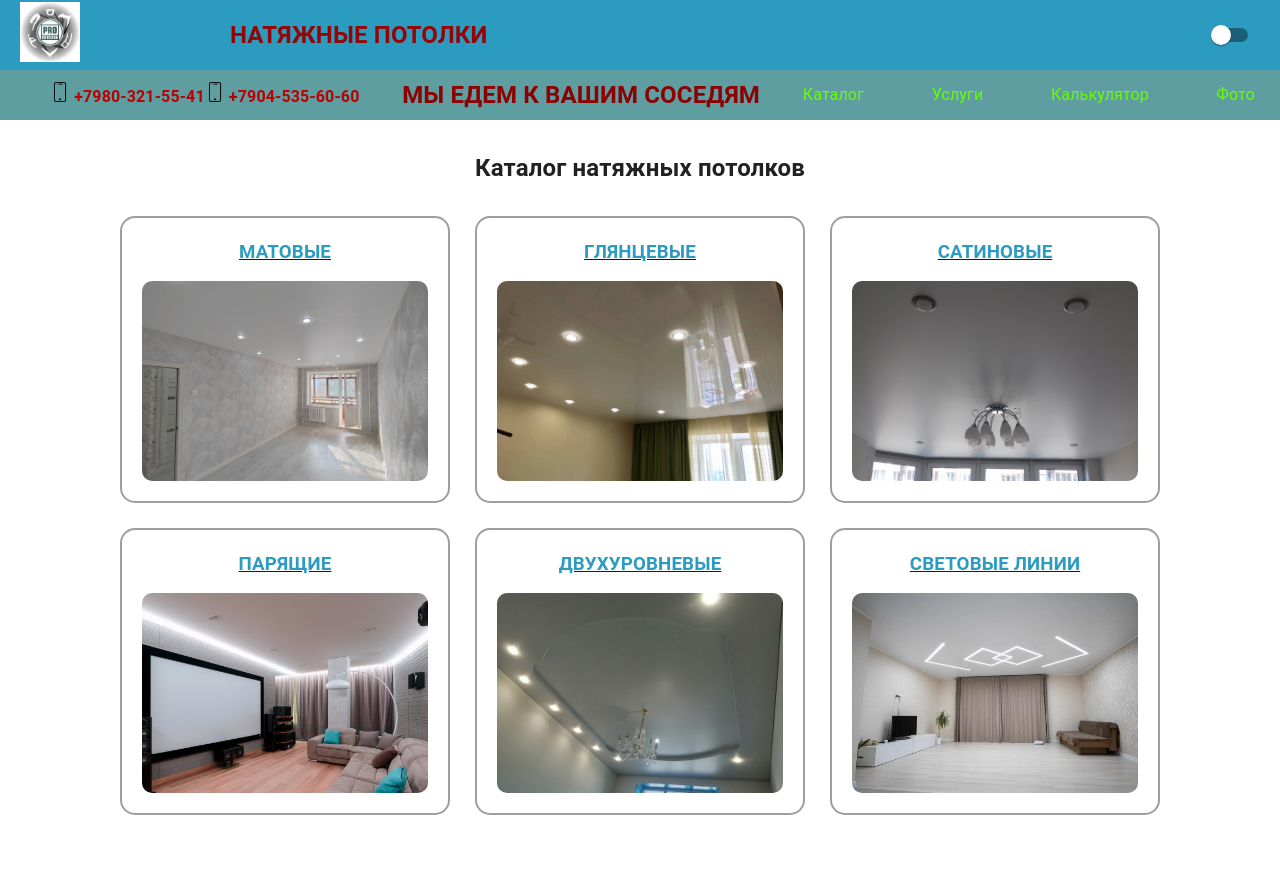
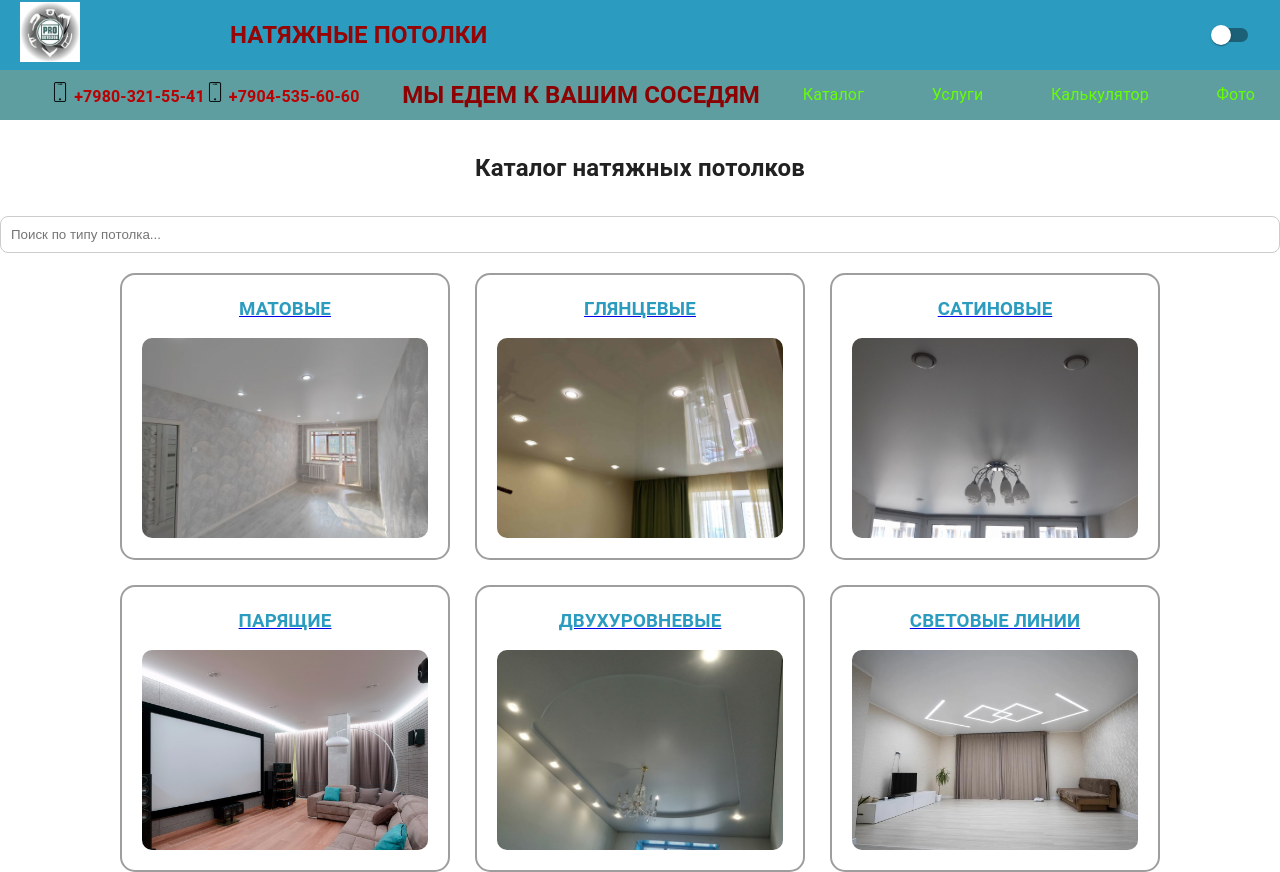
Before and after one commit to SanyaSkl/ceilings-project, a React (Vite) app: page /catalog in a window 1280 px wide. Before the commit the page ends 815 px from the top, so only its background shows below. Built offline with nearby package versions, Linux system fonts and the light colour scheme.

Commit message:
added search functionality with custom hook

```diff
--- /dev/null
+++ b/src/features/search/model/useSearch.ts
@@ -0,0 +1,21 @@
+import { useState, useMemo } from "react"
+
+type Item = {
+    title: string
+}
+
+export const useSearch = <T extends Item>(data: T[]) => {
+    const [query, setQuery] = useState("")
+
+    const filtered = useMemo(() => {
+        return data.filter((item) =>
+            item.title.toLowerCase().includes(query.toLowerCase())
+        )
+    }, [data, query])
+
+    return {
+        query,
+        setQuery,
+        filtered,
+    }
+}
--- /dev/null
+++ b/src/features/search/ui/SearchInput.tsx
@@ -0,0 +1,21 @@
+type Props = {
+    value: string
+    onChange: (value: string) => void
+}
+
+export const SearchInput = ({ value, onChange }: Props) => {
+    return (
+        <input
+            placeholder="Поиск по типу потолка..."
+            value={value}
+            onChange={(e) => onChange(e.target.value)}
+            style={{
+                padding: "10px",
+                width: "100%",
+                marginBottom: "20px",
+                borderRadius: "8px",
+                border: "1px solid #ccc",
+            }}
+        />
+    )
+}
--- a/src/pages/catalog/Catalog.tsx
+++ b/src/pages/catalog/Catalog.tsx
@@ -5,6 +5,8 @@ import {CatalogSkeleton} from "./CatalogSkeleton"
 import {EmptyState} from "@/shared/ui/EmptyState/EmptyState.tsx";
 import {ErrorState} from "@/shared/ui/ErrorState/ErrorState.tsx";
 import Button from "@mui/material/Button";
+import {useSearch} from "@/features/search/model/useSearch.ts";
+import {SearchInput} from "@/features/search/ui/SearchInput.tsx";
 
 const typeNames: Record<string, string> = {
     matte: "МАТОВЫЕ",
@@ -17,6 +19,18 @@ const typeNames: Record<string, string> = {
 
 export const Catalog = () => {
     const {data: products, isLoading, error, refetch} = useGetAllProductsQuery()
+
+    const previews = Object.keys(typeNames).map((type) => {
+        const firstProduct = products?.find((p) => p.type === type)
+        return {
+            type,
+            title: typeNames[type],
+            image: firstProduct?.imageUrl || "",
+        }
+    })
+
+    const {query, setQuery, filtered} = useSearch(previews)
+
 
     if (isLoading) return <CatalogSkeleton/>
     if (error) return <ErrorState
@@ -32,20 +46,14 @@ export const Catalog = () => {
         return <EmptyState/>
     }
 
-    const previews = Object.keys(typeNames).map((type) => {
-        const firstProduct = products?.find((p) => p.type === type)
-        return {
-            type,
-            title: typeNames[type],
-            image: firstProduct?.imageUrl || "",
-        }
-    })
 
     return (
         <div>
             <h2 className={s.catalogHeader}>Каталог натяжных потолков</h2>
+            <SearchInput value={query} onChange={setQuery}/>
             <div className={s.cardsWrap}>
-                {previews.map((preview) => (
+                {filtered.length === 0 && <EmptyState message="Ничего не найдено"/>}
+                {filtered.map((preview) => (
                     <Link key={preview.type} to={`/${preview.type}`}>
                         <div className={s.card}>
                             <h3>{preview.title}</h3>
```
Lines whose indentation alone changed are shown as unchanged.
